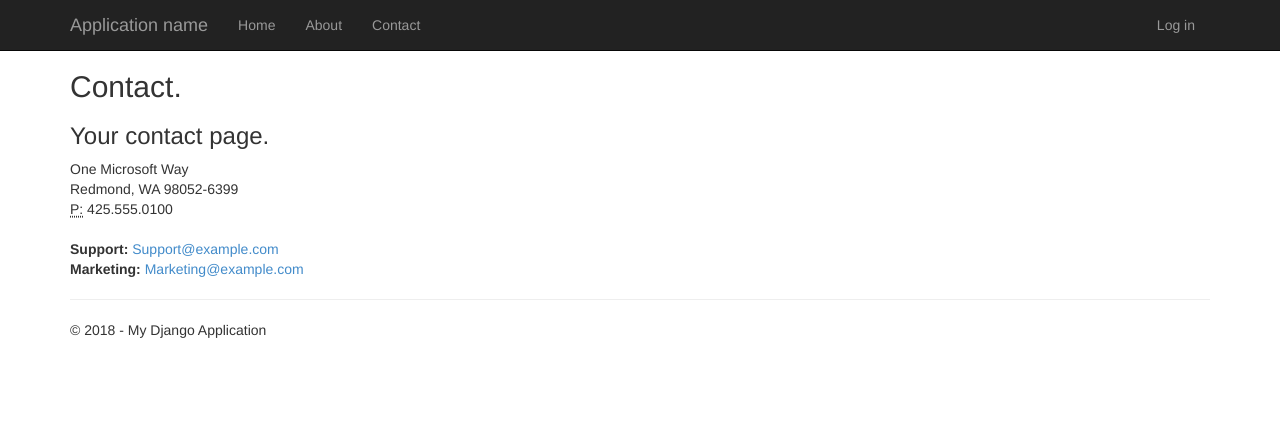
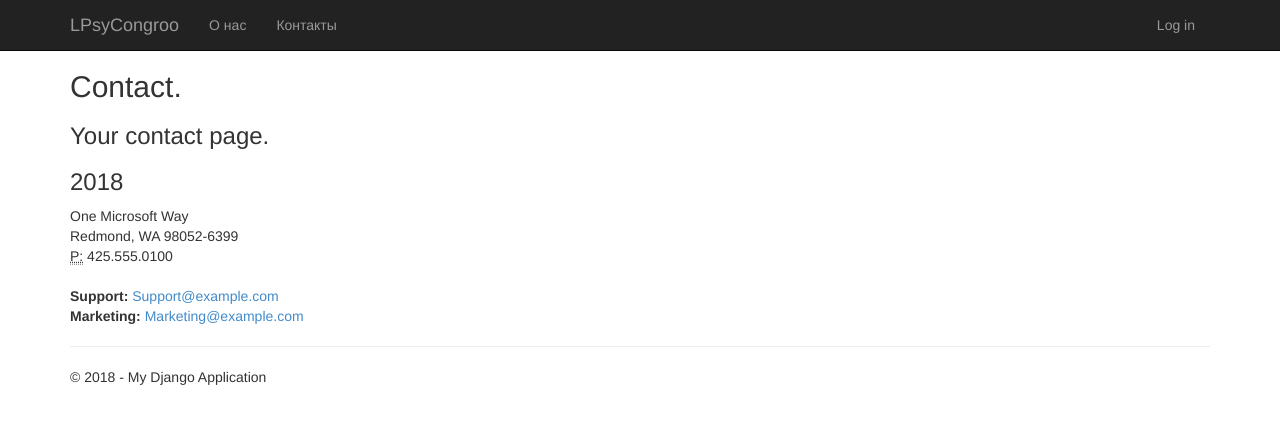
Before and after one commit to Kasaderos/DjangoWebApp, a Django app: page /contact in a window 1280 px wide. Shown: the top 424 px of the page. Run offline with Django 3.2, Linux system fonts and the light colour scheme; some libraries are stand-ins or nearby versions.

Commit message:
Поменял имя, убрал home

```diff
--- a/DjangoWebProject/app/templates/app/contact.html
+++ b/DjangoWebProject/app/templates/app/contact.html
@@ -4,7 +4,7 @@
 
 <h2>{{ title }}.</h2>
 <h3>{{ message }}</h3>
-
+<h3>{{ year }}</h3>
 <address>
     One Microsoft Way<br />
     Redmond, WA 98052-6399<br />
--- a/DjangoWebProject/app/templates/app/layout.html
+++ b/DjangoWebProject/app/templates/app/layout.html
@@ -19,13 +19,12 @@
                     <span class="icon-bar"></span>
                     <span class="icon-bar"></span>
                 </button>
-                <a href="/" class="navbar-brand">Application name</a>
+                <a href="/" class="navbar-brand">LPsyCongroo</a>
             </div>
             <div class="navbar-collapse collapse">
                 <ul class="nav navbar-nav">
-                    <li><a href="{% url 'home' %}">Home</a></li>
-                    <li><a href="{% url 'about' %}">About</a></li>
-                    <li><a href="{% url 'contact' %}">Contact</a></li>
+                    <li><a href="{% url 'about' %}">О нас</a></li>
+                    <li><a href="{% url 'contact' %}">Контакты</a></li>
                 </ul>
                 {% include 'app/loginpartial.html' %}
             </div>
```
